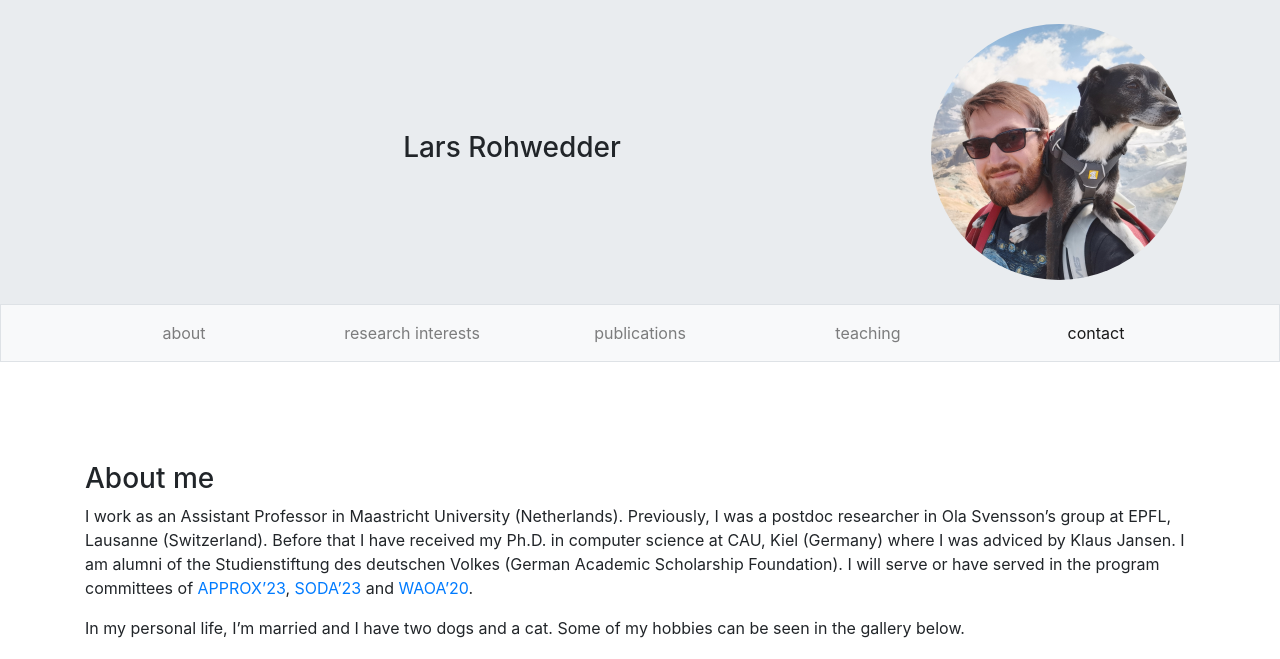
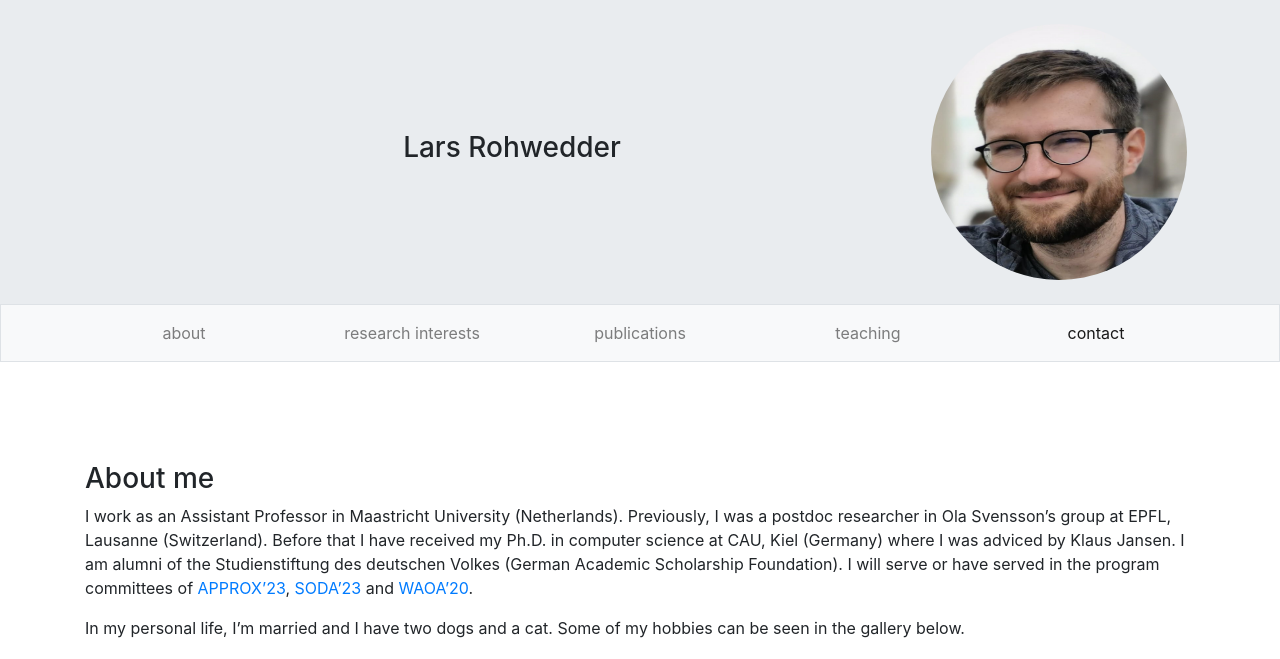
Before and after one commit to larsrohwedder/larsrohwedder.github.io, a Jekyll site: the page built from index.html, in a window 1280 px wide. Shown: the top 659 px of the page. Built offline with Jekyll 4.4.1, drawn with Linux system fonts in a browser that asks for light colours.

Commit message:
Update index.html

```diff
--- a/index.html
+++ b/index.html
@@ -54,7 +54,7 @@
       <div class="d-flex flex-wrap align-items-center justify-content-center">
         <div class="p-2 order-1"></div>
         <div class="p-2 order-3">
-          <img src="assets/img/photo.jpg" width="256px" height="256px" class="rounded-circle"></img>
+          <img src="assets/img/photo3.jpg" width="256px" height="256px" class="rounded-circle"></img>
         </div>
         <div class="p-2 order-2 flex-grow-1">
           <div class="d-flex justify-content-center">
```
